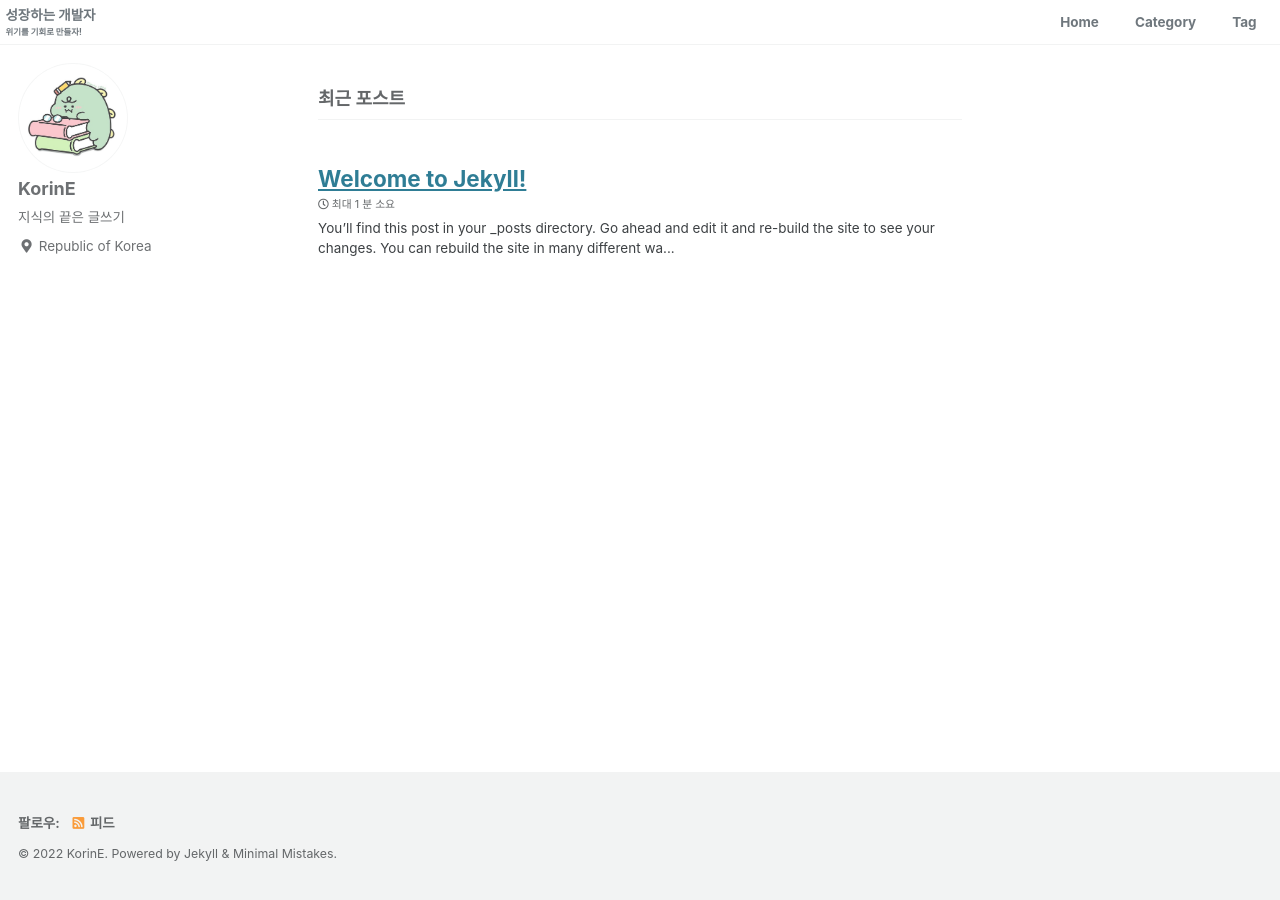
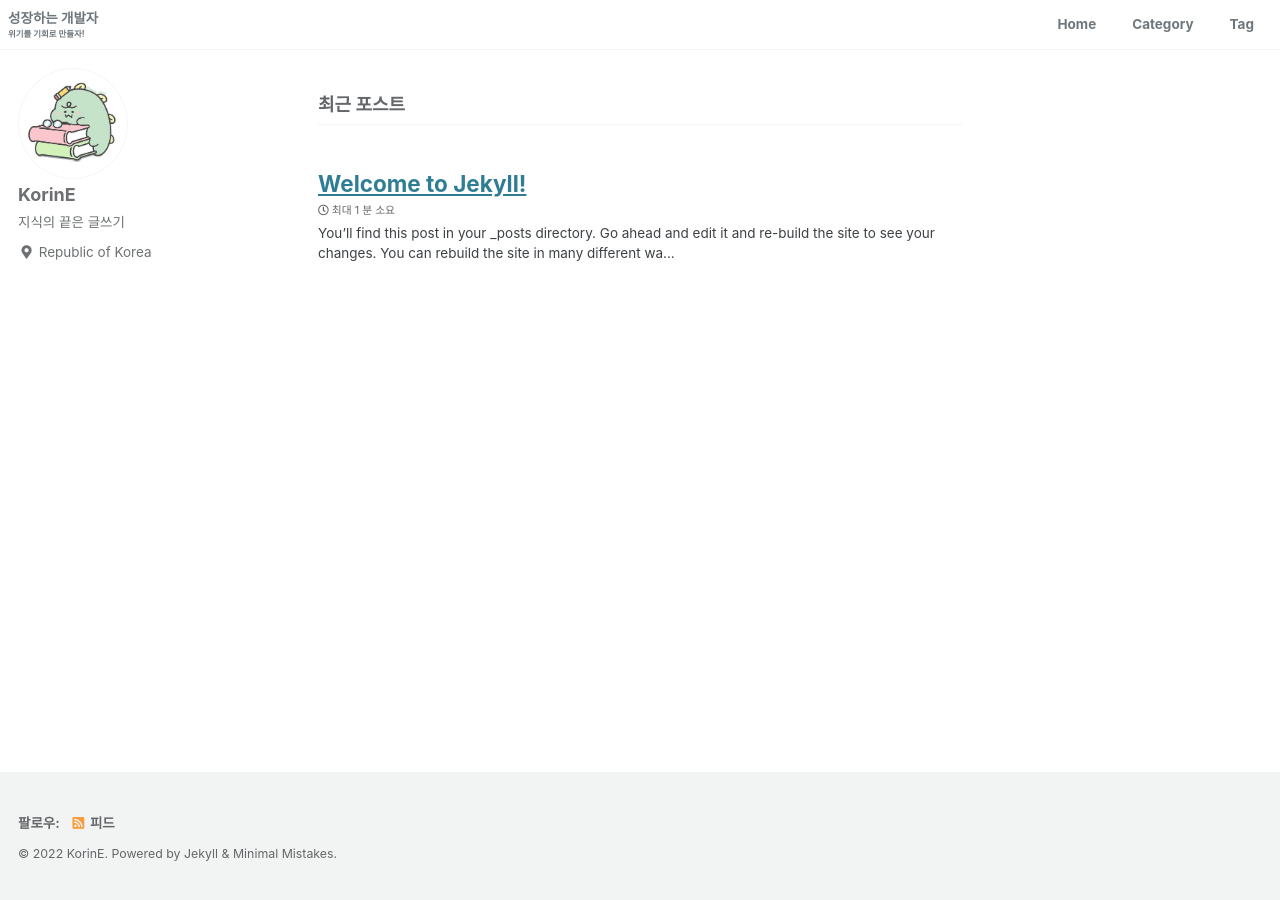
Before and after one commit to uu2924/uu2924.github.io, a Jekyll site: the page built from index.html, in a window 1280 px wide. Built offline with Jekyll 4.4.1, drawn with Linux system fonts in a browser that asks for light colours; cached includes are drawn as plain includes; the list of posts is cut into pages by our own code.

Commit message:
Update _masthead.scss

```diff
--- a/_sass/minimal-mistakes/_masthead.scss
+++ b/_sass/minimal-mistakes/_masthead.scss
@@ -16,7 +16,7 @@
     margin-left: auto;
     margin-right: auto;
     /* padding: 1em; */
-    padding: 0.4em;
+    padding: 0.6em;
     max-width: 100%;
     display: -webkit-box;
     display: -ms-flexbox;
```
